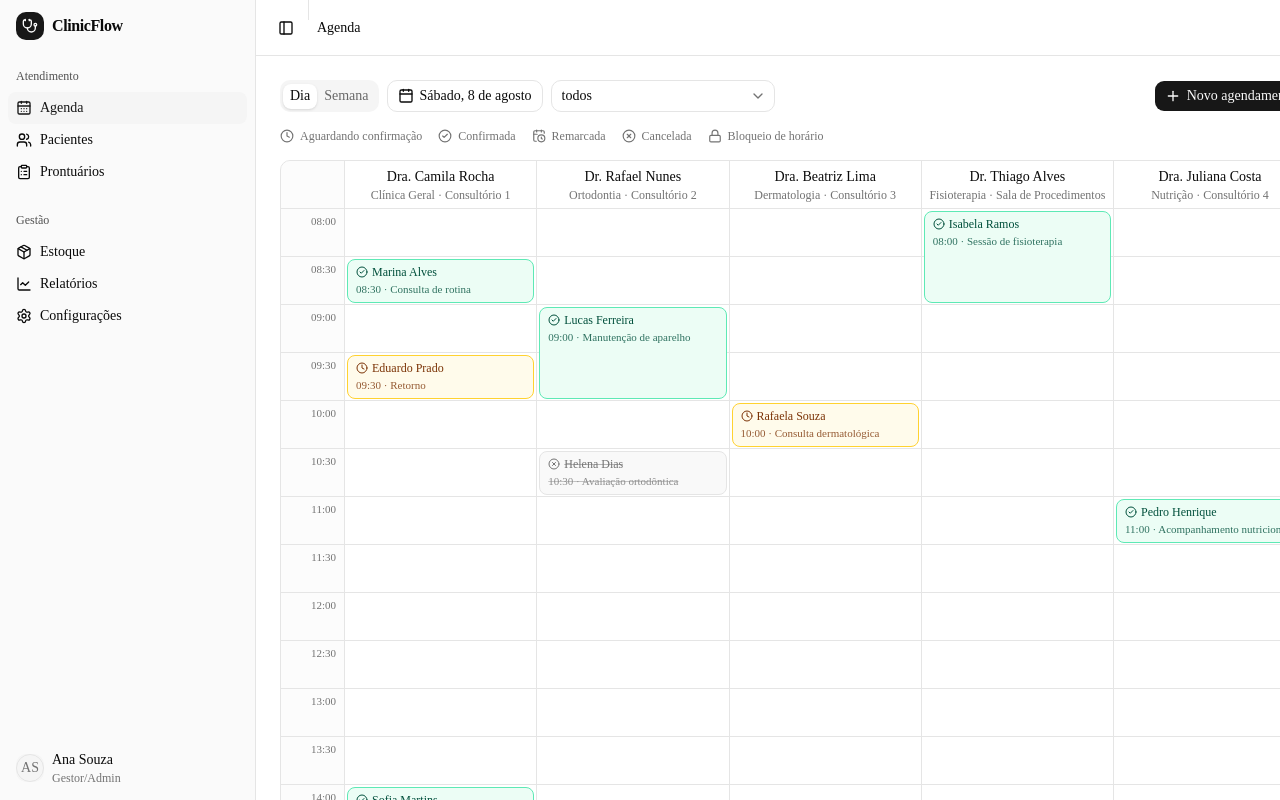
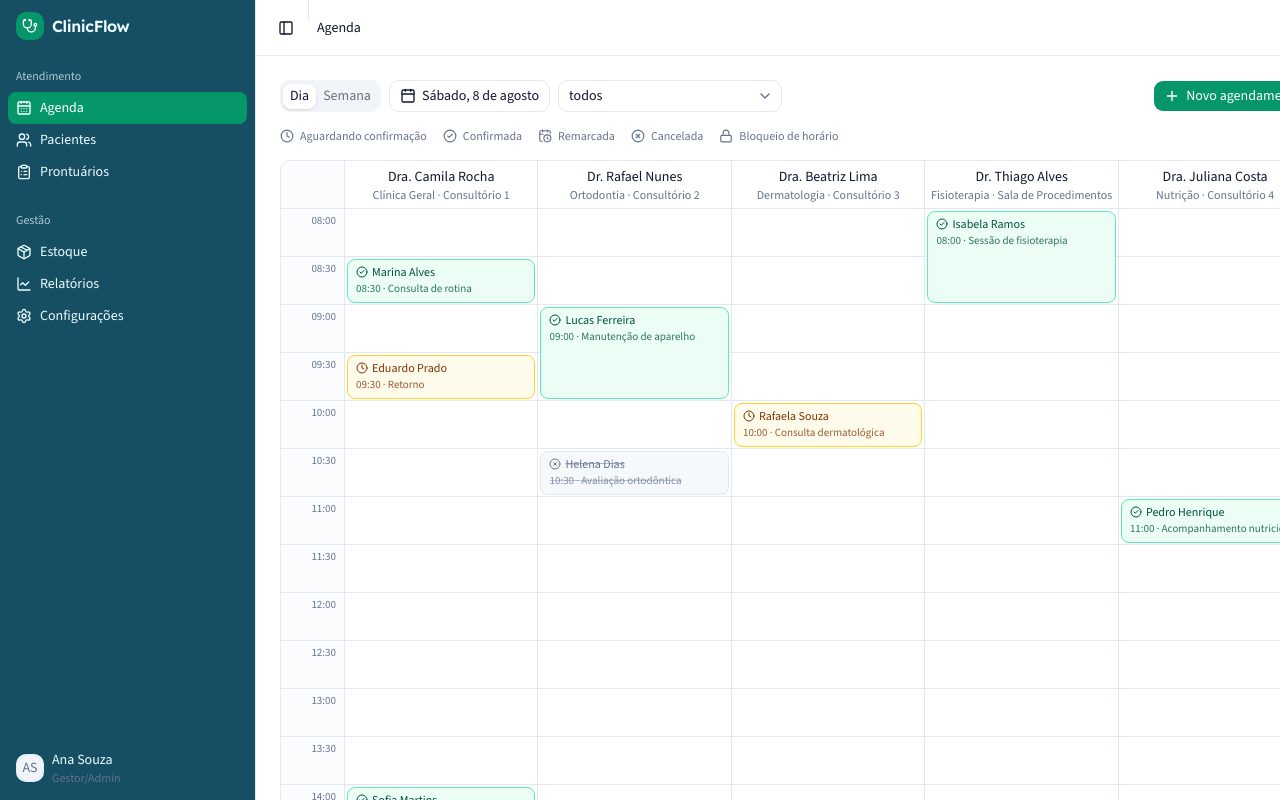
Before and after one commit to EazyIAxx/clinicflow, a Next.js app: page /agenda in a window 1280 px wide. Shown: the top 800 px of the page. Built offline with nearby package versions, Linux system fonts and the light colour scheme.

Commit message:
feat(ui): nova identidade visual (azul + verde), tipografia Lexend/Source Sans 3 e suporte a dark mode

```diff
--- a/app/(auth)/layout.tsx
+++ b/app/(auth)/layout.tsx
@@ -1,8 +1,12 @@
 import { Logo } from "@/components/shared/logo";
+import { ThemeToggle } from "@/components/shared/theme-toggle";
 
 export default function AuthLayout({ children }: { children: React.ReactNode }) {
   return (
-    <div className="bg-muted/40 flex min-h-svh flex-col items-center justify-center gap-8 px-4 py-12">
+    <div className="bg-muted/40 relative flex min-h-svh flex-col items-center justify-center gap-8 px-4 py-12">
+      <div className="absolute top-4 right-4">
+        <ThemeToggle />
+      </div>
       <Logo />
       <div className="w-full max-w-sm">{children}</div>
     </div>
--- a/app/globals.css
+++ b/app/globals.css
@@ -7,9 +7,9 @@
 @theme inline {
   --color-background: var(--background);
   --color-foreground: var(--foreground);
-  --font-sans: var(--font-sans);
+  --font-sans: var(--font-source-sans);
   --font-mono: var(--font-geist-mono);
-  --font-heading: var(--font-sans);
+  --font-heading: var(--font-lexend);
   --color-sidebar-ring: var(--sidebar-ring);
   --color-sidebar-border: var(--sidebar-border);
   --color-sidebar-accent-foreground: var(--sidebar-accent-foreground);
@@ -49,72 +49,73 @@
 }
 
 :root {
-  --background: oklch(1 0 0);
-  --foreground: oklch(0.145 0 0);
-  --card: oklch(1 0 0);
-  --card-foreground: oklch(0.145 0 0);
-  --popover: oklch(1 0 0);
-  --popover-foreground: oklch(0.145 0 0);
-  --primary: oklch(0.205 0 0);
-  --primary-foreground: oklch(0.985 0 0);
-  --secondary: oklch(0.97 0 0);
-  --secondary-foreground: oklch(0.205 0 0);
-  --muted: oklch(0.97 0 0);
-  --muted-foreground: oklch(0.556 0 0);
-  --accent: oklch(0.97 0 0);
-  --accent-foreground: oklch(0.205 0 0);
-  --destructive: oklch(0.577 0.245 27.325);
-  --border: oklch(0.922 0 0);
-  --input: oklch(0.922 0 0);
-  --ring: oklch(0.708 0 0);
-  --chart-1: oklch(0.87 0 0);
-  --chart-2: oklch(0.556 0 0);
-  --chart-3: oklch(0.439 0 0);
-  --chart-4: oklch(0.371 0 0);
-  --chart-5: oklch(0.269 0 0);
+  /* Identidade ClinicFlow: azul (estrutura/confiança) + verde (ação/positivo) */
+  --background: #ffffff;
+  --foreground: #0f172a;
+  --card: #ffffff;
+  --card-foreground: #0f172a;
+  --popover: #ffffff;
+  --popover-foreground: #0f172a;
+  --primary: #059669;
+  --primary-foreground: #ffffff;
+  --secondary: #cffafe;
+  --secondary-foreground: #164e63;
+  --muted: #f1f5f9;
+  --muted-foreground: #64748b;
+  --accent: #ecfeff;
+  --accent-foreground: #0e7490;
+  --destructive: #dc2626;
+  --border: #e2e8f0;
+  --input: #e2e8f0;
+  --ring: #0891b2;
+  --chart-1: #0891b2;
+  --chart-2: #059669;
+  --chart-3: #22d3ee;
+  --chart-4: #34d399;
+  --chart-5: #164e63;
   --radius: 0.625rem;
-  --sidebar: oklch(0.985 0 0);
-  --sidebar-foreground: oklch(0.145 0 0);
-  --sidebar-primary: oklch(0.205 0 0);
-  --sidebar-primary-foreground: oklch(0.985 0 0);
-  --sidebar-accent: oklch(0.97 0 0);
-  --sidebar-accent-foreground: oklch(0.205 0 0);
-  --sidebar-border: oklch(0.922 0 0);
-  --sidebar-ring: oklch(0.708 0 0);
+  --sidebar: #164e63;
+  --sidebar-foreground: #ecfeff;
+  --sidebar-primary: #059669;
+  --sidebar-primary-foreground: #ffffff;
+  --sidebar-accent: #059669;
+  --sidebar-accent-foreground: #ffffff;
+  --sidebar-border: #0e7490;
+  --sidebar-ring: #22d3ee;
 }
 
 .dark {
-  --background: oklch(0.145 0 0);
-  --foreground: oklch(0.985 0 0);
-  --card: oklch(0.205 0 0);
-  --card-foreground: oklch(0.985 0 0);
-  --popover: oklch(0.205 0 0);
-  --popover-foreground: oklch(0.985 0 0);
-  --primary: oklch(0.922 0 0);
-  --primary-foreground: oklch(0.205 0 0);
-  --secondary: oklch(0.269 0 0);
-  --secondary-foreground: oklch(0.985 0 0);
-  --muted: oklch(0.269 0 0);
-  --muted-foreground: oklch(0.708 0 0);
-  --accent: oklch(0.269 0 0);
-  --accent-foreground: oklch(0.985 0 0);
-  --destructive: oklch(0.704 0.191 22.216);
-  --border: oklch(1 0 0 / 10%);
-  --input: oklch(1 0 0 / 15%);
-  --ring: oklch(0.556 0 0);
-  --chart-1: oklch(0.87 0 0);
-  --chart-2: oklch(0.556 0 0);
-  --chart-3: oklch(0.439 0 0);
-  --chart-4: oklch(0.371 0 0);
-  --chart-5: oklch(0.269 0 0);
-  --sidebar: oklch(0.205 0 0);
-  --sidebar-foreground: oklch(0.985 0 0);
-  --sidebar-primary: oklch(0.488 0.243 264.376);
-  --sidebar-primary-foreground: oklch(0.985 0 0);
-  --sidebar-accent: oklch(0.269 0 0);
-  --sidebar-accent-foreground: oklch(0.985 0 0);
-  --sidebar-border: oklch(1 0 0 / 10%);
-  --sidebar-ring: oklch(0.556 0 0);
+  --background: #071019;
+  --foreground: #e2f6fa;
+  --card: #0d1b26;
+  --card-foreground: #e2f6fa;
+  --popover: #0d1b26;
+  --popover-foreground: #e2f6fa;
+  --primary: #10b981;
+  --primary-foreground: #052e22;
+  --secondary: #123043;
+  --secondary-foreground: #a5f3fc;
+  --muted: #101e2b;
+  --muted-foreground: #8fb4c2;
+  --accent: #123043;
+  --accent-foreground: #a5f3fc;
+  --destructive: #f87171;
+  --border: #1c3547;
+  --input: #1c3547;
+  --ring: #22d3ee;
+  --chart-1: #22d3ee;
+  --chart-2: #34d399;
+  --chart-3: #0891b2;
+  --chart-4: #10b981;
+  --chart-5: #67e8f9;
+  --sidebar: #050d14;
+  --sidebar-foreground: #cffafe;
+  --sidebar-primary: #10b981;
+  --sidebar-primary-foreground: #052e22;
+  --sidebar-accent: #059669;
+  --sidebar-accent-foreground: #ffffff;
+  --sidebar-border: #123043;
+  --sidebar-ring: #22d3ee;
 }
 
 @layer base {
--- a/app/layout.tsx
+++ b/app/layout.tsx
@@ -1,12 +1,18 @@
 import type { Metadata } from "next";
-import { Geist, Geist_Mono } from "next/font/google";
+import { Geist_Mono, Lexend, Source_Sans_3 } from "next/font/google";
 import "./globals.css";
 
+import { ThemeProvider } from "@/components/shared/theme-provider";
 import { TooltipProvider } from "@/components/ui/tooltip";
 
-const geistSans = Geist({
-  variable: "--font-geist-sans",
-  subsets: ["latin"],
+const sourceSans = Source_Sans_3({
+  variable: "--font-source-sans",
+  subsets: ["latin", "latin-ext"],
+});
+
+const lexend = Lexend({
+  variable: "--font-lexend",
+  subsets: ["latin", "latin-ext"],
 });
 
 const geistMono = Geist_Mono({
@@ -21,9 +27,15 @@ export const metadata: Metadata = {
 
 export default function RootLayout({ children }: LayoutProps<"/">) {
   return (
-    <html lang="pt-BR" className={`${geistSans.variable} ${geistMono.variable} h-full antialiased`}>
+    <html
+      lang="pt-BR"
+      suppressHydrationWarning
+      className={`${sourceSans.variable} ${lexend.variable} ${geistMono.variable} h-full antialiased`}
+    >
       <body className="flex min-h-full flex-col">
-        <TooltipProvider>{children}</TooltipProvider>
+        <ThemeProvider>
+          <TooltipProvider>{children}</TooltipProvider>
+        </ThemeProvider>
       </body>
     </html>
   );
--- a/components/dashboard/topbar.tsx
+++ b/components/dashboard/topbar.tsx
@@ -2,6 +2,7 @@
 
 import { usePathname } from "next/navigation";
 
+import { ThemeToggle } from "@/components/shared/theme-toggle";
 import { Separator } from "@/components/ui/separator";
 import { SidebarTrigger } from "@/components/ui/sidebar";
 import { dashboardHome, navItems } from "@/lib/nav-items";
@@ -15,7 +16,8 @@ export function DashboardTopbar() {
     <header className="flex h-14 shrink-0 items-center gap-2 border-b px-4">
       <SidebarTrigger />
       <Separator orientation="vertical" className="h-5" />
-      <h2 className="text-sm font-medium">{title}</h2>
+      <h2 className="flex-1 text-sm font-medium">{title}</h2>
+      <ThemeToggle />
     </header>
   );
 }
--- a/components/shared/logo.tsx
+++ b/components/shared/logo.tsx
@@ -8,7 +8,7 @@ export function Logo({ className }: { className?: string }) {
       <span className="bg-primary text-primary-foreground flex size-7 shrink-0 items-center justify-center rounded-lg">
         <Stethoscope className="size-4" />
       </span>
-      <span className="text-base font-semibold tracking-tight">ClinicFlow</span>
+      <span className="font-heading text-base font-semibold tracking-tight">ClinicFlow</span>
     </div>
   );
 }
--- a/components/shared/module-placeholder.tsx
+++ b/components/shared/module-placeholder.tsx
@@ -21,7 +21,7 @@ export function ModulePlaceholder({
     <div className="flex flex-col gap-6">
       <div className="flex items-start justify-between gap-4">
         <div>
-          <h1 className="text-2xl font-semibold tracking-tight">{title}</h1>
+          <h1 className="font-heading text-2xl font-semibold tracking-tight">{title}</h1>
           <p className="text-muted-foreground mt-1 text-sm">{description}</p>
         </div>
         <Badge variant="outline">Chega no {milestone}</Badge>
--- /dev/null
+++ b/components/shared/theme-provider.tsx
@@ -0,0 +1,16 @@
+"use client";
+
+import { ThemeProvider as NextThemesProvider } from "next-themes";
+
+export function ThemeProvider({ children }: { children: React.ReactNode }) {
+  return (
+    <NextThemesProvider
+      attribute="class"
+      defaultTheme="system"
+      enableSystem
+      disableTransitionOnChange
+    >
+      {children}
+    </NextThemesProvider>
+  );
+}
--- /dev/null
+++ b/components/shared/theme-toggle.tsx
@@ -0,0 +1,51 @@
+"use client";
+
+import { Monitor, Moon, Sun } from "lucide-react";
+import { useTheme } from "next-themes";
+import { useSyncExternalStore } from "react";
+
+import { Button } from "@/components/ui/button";
+import {
+  DropdownMenu,
+  DropdownMenuContent,
+  DropdownMenuItem,
+  DropdownMenuTrigger,
+} from "@/components/ui/dropdown-menu";
+
+const options = [
+  { value: "light", label: "Claro", icon: Sun },
+  { value: "dark", label: "Escuro", icon: Moon },
+  { value: "system", label: "Sistema", icon: Monitor },
+];
+
+// Server sempre renderiza "não montado"; o cliente assume assim que hidrata,
+// evitando depender do tema (só conhecido no browser) durante o SSR.
+function useMounted() {
+  return useSyncExternalStore(
+    () => () => {},
+    () => true,
+    () => false,
+  );
+}
+
+export function ThemeToggle() {
+  const { theme, setTheme } = useTheme();
+  const mounted = useMounted();
+
+  return (
+    <DropdownMenu>
+      <DropdownMenuTrigger render={<Button variant="ghost" size="icon-sm" />}>
+        {mounted && theme === "dark" ? <Moon /> : <Sun />}
+        <span className="sr-only">Alternar tema</span>
+      </DropdownMenuTrigger>
+      <DropdownMenuContent align="end">
+        {options.map((option) => (
+          <DropdownMenuItem key={option.value} onClick={() => setTheme(option.value)}>
+            <option.icon />
+            {option.label}
+          </DropdownMenuItem>
+        ))}
+      </DropdownMenuContent>
+    </DropdownMenu>
+  );
+}
--- a/lib/agenda-status.ts
+++ b/lib/agenda-status.ts
@@ -13,20 +13,23 @@ export const statusMeta: Record<AppointmentStatus, StatusMeta> = {
   pendente: {
     label: "Aguardando confirmação",
     icon: Clock,
-    badgeClassName: "bg-amber-100 text-amber-800",
-    cardClassName: "border-amber-300 bg-amber-50 text-amber-900 hover:bg-amber-100",
+    badgeClassName: "bg-amber-100 text-amber-800 dark:bg-amber-500/15 dark:text-amber-400",
+    cardClassName:
+      "border-amber-300 bg-amber-50 text-amber-900 hover:bg-amber-100 dark:border-amber-500/30 dark:bg-amber-500/10 dark:text-amber-400 dark:hover:bg-amber-500/15",
   },
   confirmada: {
     label: "Confirmada",
     icon: CheckCircle2,
-    badgeClassName: "bg-emerald-100 text-emerald-800",
-    cardClassName: "border-emerald-300 bg-emerald-50 text-emerald-900 hover:bg-emerald-100",
+    badgeClassName: "bg-emerald-100 text-emerald-800 dark:bg-emerald-500/15 dark:text-emerald-400",
+    cardClassName:
+      "border-emerald-300 bg-emerald-50 text-emerald-900 hover:bg-emerald-100 dark:border-emerald-500/30 dark:bg-emerald-500/10 dark:text-emerald-400 dark:hover:bg-emerald-500/15",
   },
   remarcada: {
     label: "Remarcada",
     icon: CalendarClock,
-    badgeClassName: "bg-blue-100 text-blue-800",
-    cardClassName: "border-blue-300 bg-blue-50 text-blue-900 hover:bg-blue-100",
+    badgeClassName: "bg-blue-100 text-blue-800 dark:bg-blue-500/15 dark:text-blue-400",
+    cardClassName:
+      "border-blue-300 bg-blue-50 text-blue-900 hover:bg-blue-100 dark:border-blue-500/30 dark:bg-blue-500/10 dark:text-blue-400 dark:hover:bg-blue-500/15",
   },
   cancelada: {
     label: "Cancelada",
--- a/package.json
+++ b/package.json
@@ -18,6 +18,7 @@
     "date-fns": "^4.4.0",
     "lucide-react": "^1.28.0",
     "next": "16.3.0",
+    "next-themes": "^0.4.6",
     "react": "19.2.8",
     "react-day-picker": "^10.0.1",
     "react-dom": "19.2.8",
```
Also changed, not shown: 1 other file (tests, documents, lock files or other folders).
